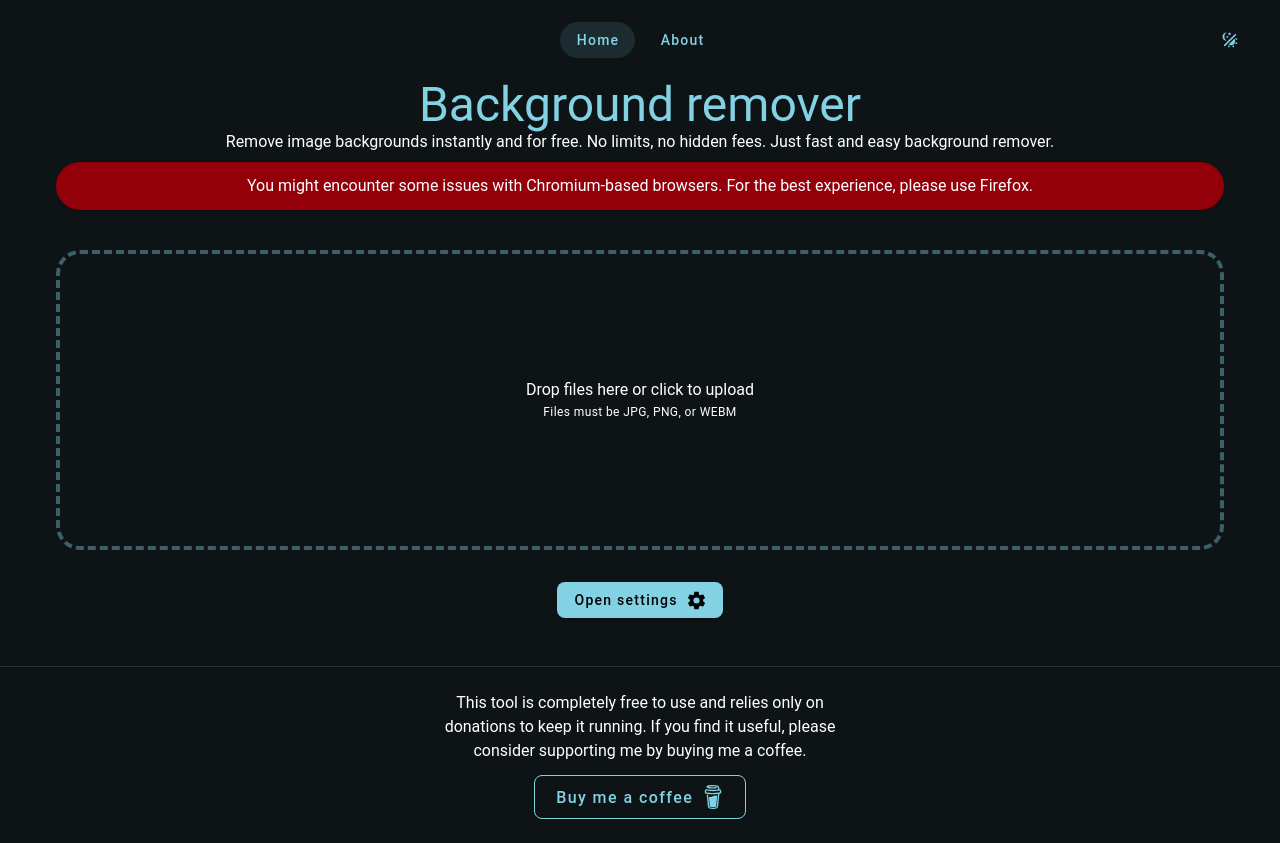
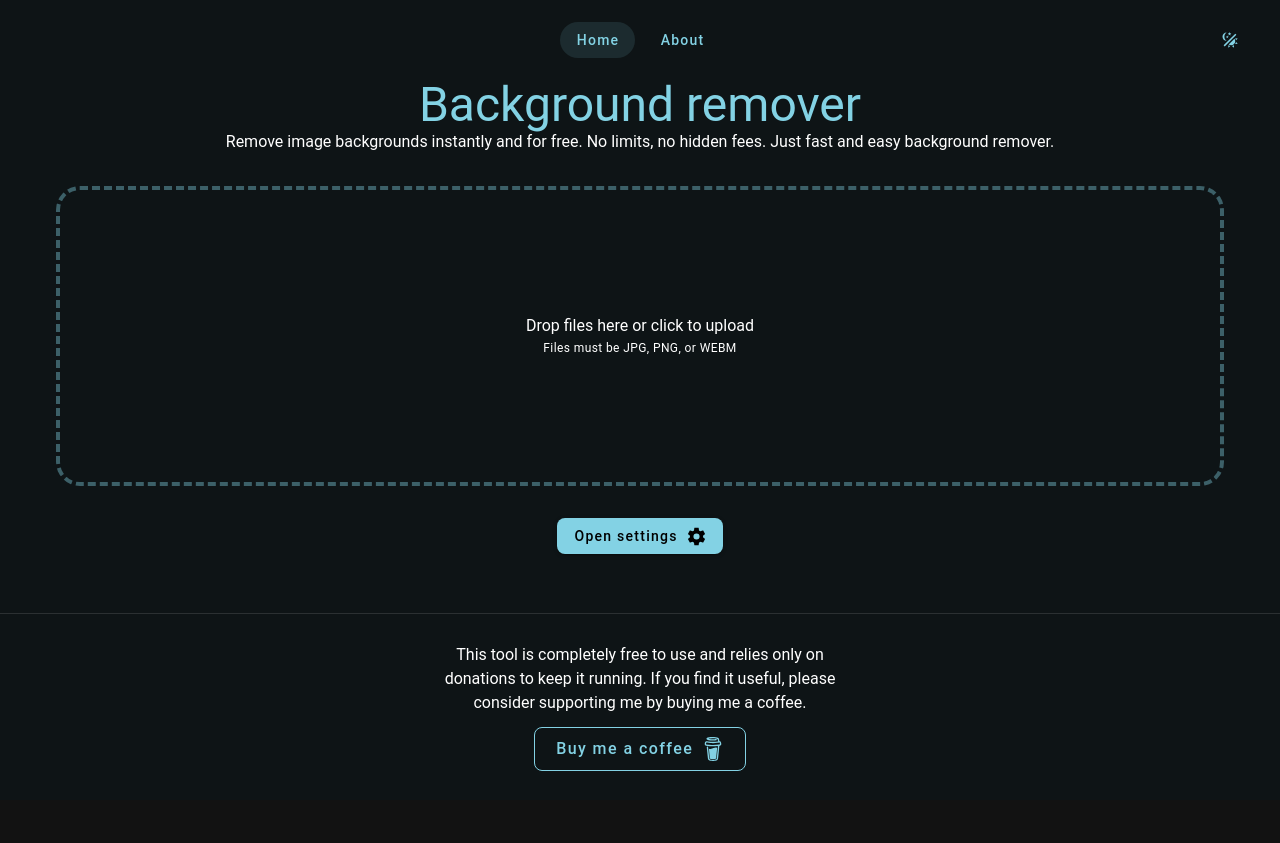
Before and after one commit to tilenpirih/bg-eraser, a Nuxt app: page / in a window 1280 px wide. After the commit the page ends 800 px from the top, so only its background shows below. Built offline with nearby package versions, Linux system fonts and the light colour scheme; what @imgly/background-removal would draw is missing.

Commit message:
Fix background eraser

```diff
--- a/package.json
+++ b/package.json
@@ -10,7 +10,7 @@
     "postinstall": "nuxt prepare"
   },
   "dependencies": {
-    "@imgly/background-removal": "^1.5.7",
+    "@imgly/background-removal": "^1.6.0",
     "@mdi/font": "^7.4.47",
     "@mdi/js": "^7.4.47",
     "@pinia/nuxt": "^0.9.0",
@@ -19,6 +19,7 @@
     "file-saver": "^2.0.5",
     "jszip": "^3.10.1",
     "nuxt": "^3.15.1",
+    "onnxruntime-web": "1.21.0-dev.20250206-d981b153d3",
     "pinia": "^2.3.0",
     "vue": "^3.5.13"
   },
--- a/pages/index.vue
+++ b/pages/index.vue
@@ -5,9 +5,9 @@
         Background remover
       </div>
       <div>Remove image backgrounds instantly and for free. No limits, no hidden fees. Just fast and easy background remover. </div>
-      <v-card color="danger" class="my-2 pa-3 rounded-xl">
+      <!-- <v-card color="danger" class="my-2 pa-3 rounded-xl">
         You might encounter some issues with Chromium-based browsers. For the best experience, please use Firefox.
-      </v-card>
+      </v-card> -->
     </v-container>
     <dropzone />
     <settings />
```
Also changed, not shown: 1 other file (tests, documents, lock files or other folders).
